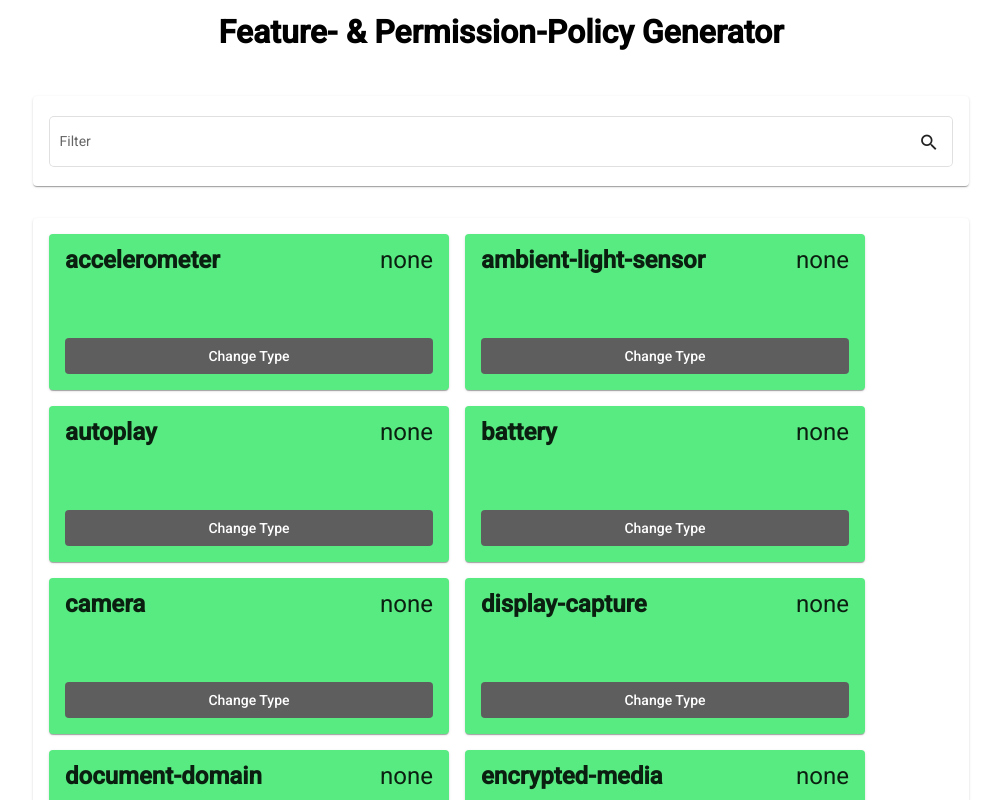
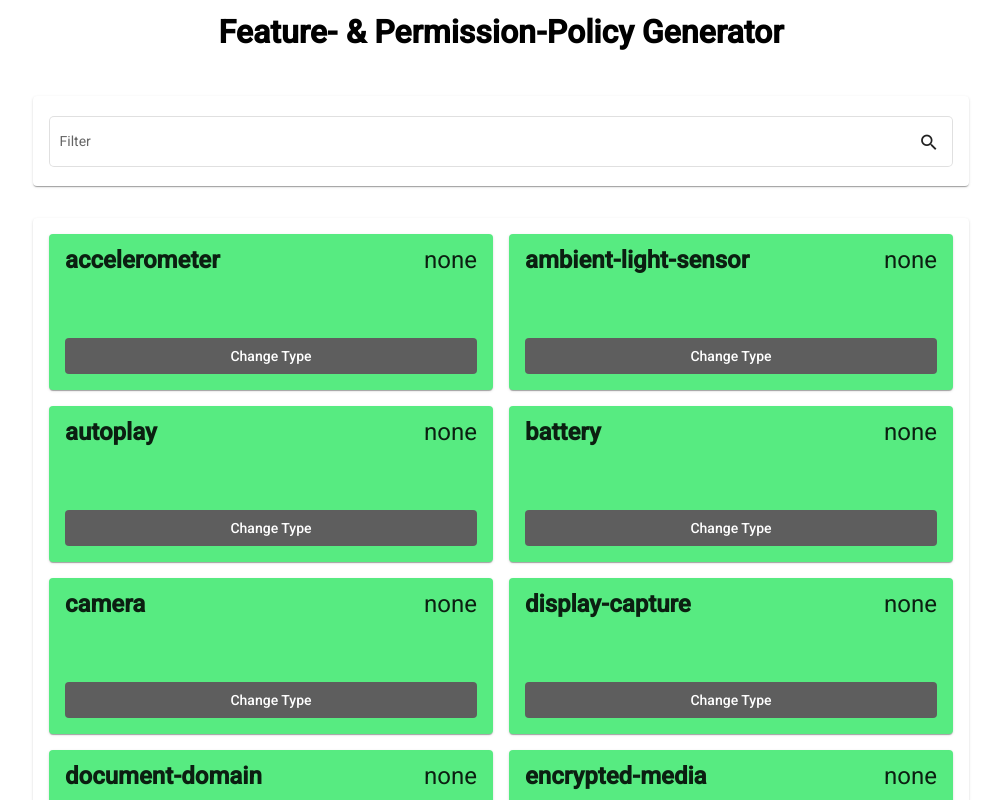
Before and after one commit to DerStimmler/feature-policy-generator, an Angular app: page / in a window 1280 px wide. Shown: the top 800 px of the page, without its empty margins (139-1140 px from the left). Built offline with nearby package versions, Linux system fonts and the light colour scheme.

Commit message:
small layout improvements

```diff
--- a/src/app/feature-policy/feature-management/feature-management.component.scss
+++ b/src/app/feature-policy/feature-management/feature-management.component.scss
@@ -1,6 +1,6 @@
 .feature-grid{
   display: grid;
-  grid-template-columns: repeat( auto-fit, minmax(200px, 400px) );
+  grid-template-columns: repeat( auto-fit, minmax(330px, 1fr) );
   grid-gap: 1rem;
 }
 
--- a/src/app/feature-policy/feature-policy/feature-policy.component.scss
+++ b/src/app/feature-policy/feature-policy/feature-policy.component.scss
@@ -4,11 +4,12 @@
   margin:1rem;
 }
 
+
 .container{
   display: flex;
   flex-direction: column;
   align-items: center;
-  width:75%;
+  width: 100%;
   gap:2rem;
 }
 
@@ -16,3 +17,9 @@ h1{
   font-weight: bolder;
   font-size: xx-large;
 }
+
+@media only screen and (min-width: 730px) {
+  .container{
+    width:75%;
+  }
+}
```
